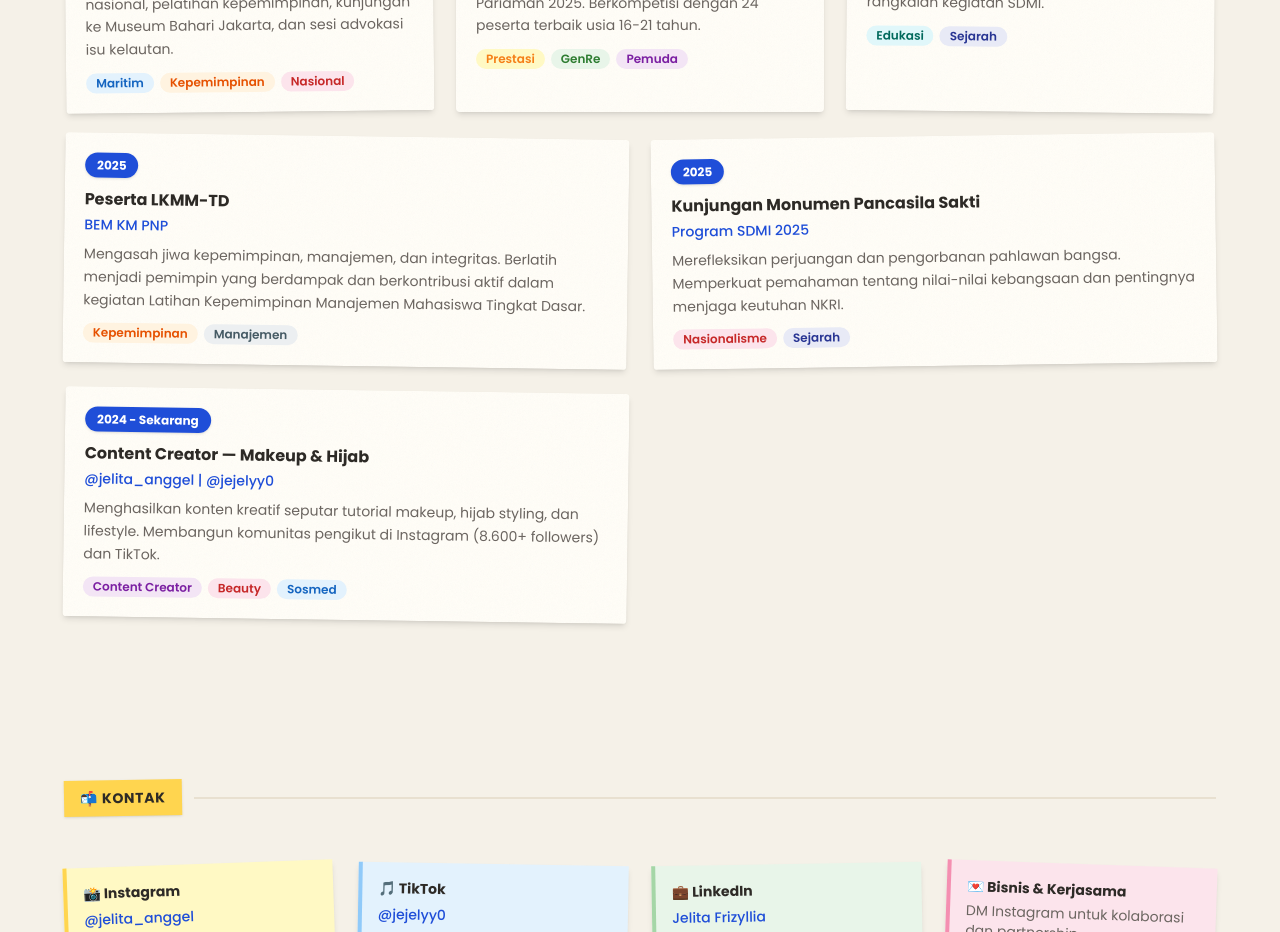
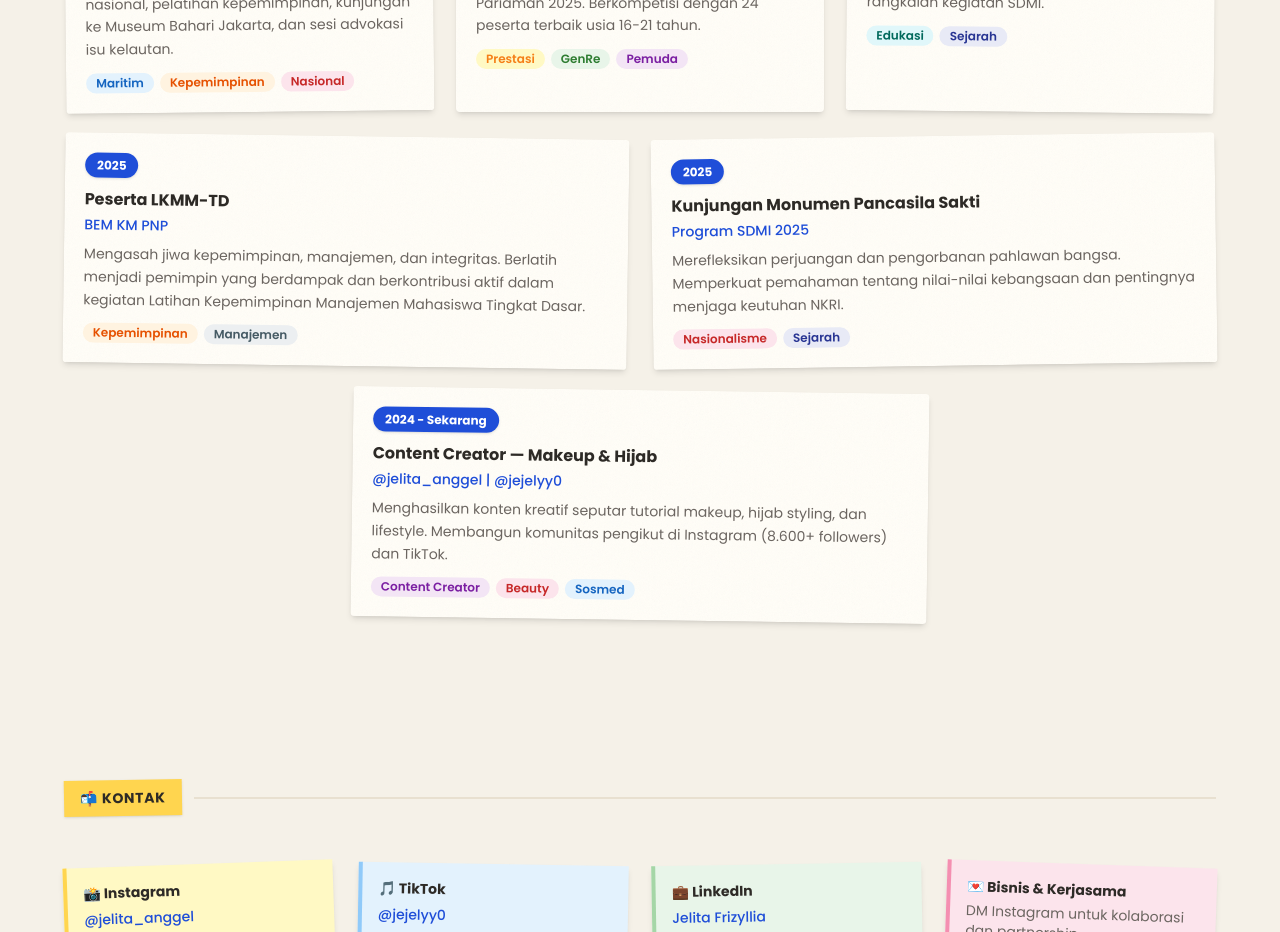
Before and after one commit to sorastudio-id/portfolio-jeje, a Next.js app: page / in a window 1280 px wide. Shown: the part 3740-4672 px from the top of the page. Built offline with nearby package versions, Linux system fonts and the light colour scheme.

Commit message:
feat: center last odd item in experience grid

```diff
--- a/components/PengalamanSection.tsx
+++ b/components/PengalamanSection.tsx
@@ -205,14 +205,18 @@ export default function PengalamanSection() {
         </div>
 
         {/* Text-only Cards — 2 column grid */}
-        <div className="grid sm:grid-cols-2 gap-6">
-          {textCards.map((item, index) => (
-            <TextCard
-              key={`text-${index}`}
-              item={item}
-              rotate={(index % 2 === 0 ? 1 : -1) * 0.8}
-            />
-          ))}
+        <div className="grid sm:grid-cols-2 gap-6 place-items-center">
+          {textCards.map((item, index) => {
+             const isLastOdd = index === textCards.length - 1 && textCards.length % 2 !== 0;
+             return (
+              <div key={`text-${index}`} className={`w-full ${isLastOdd ? "sm:col-span-2 sm:w-1/2" : ""}`}>
+                <TextCard
+                  item={item}
+                  rotate={(index % 2 === 0 ? 1 : -1) * 0.8}
+                />
+              </div>
+            );
+          })}
         </div>
       </div>
     </section>
```
